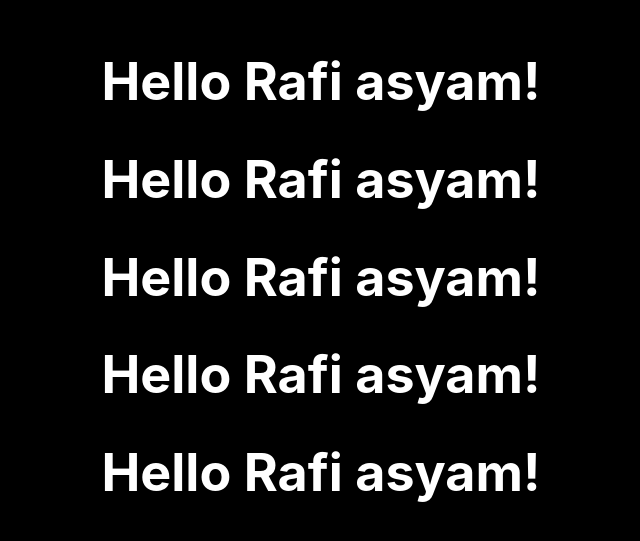
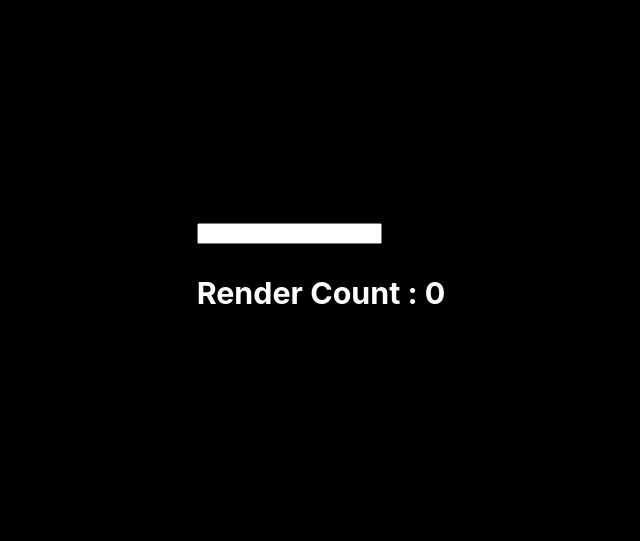
Before and after one commit to RAFiasyam/learn-react-hook, a React (Create React App) app: page / in a window 1280 px wide. Shown: the part 123-664 px from the top of the page, without its empty margins (319-959 px from the left). Built offline with nearby package versions, Linux system fonts and the light colour scheme.

Commit message:
useRef to track application renders

```diff
--- a/src/App.js
+++ b/src/App.js
@@ -1,54 +1,24 @@
-import { useState, createContext, useContext } from 'react';
+import { useState, useEffect, useRef } from 'react';
 import './App.css';
 
-const UserContext = createContext();
+function App() {
+  const [inputValue, setInputValue] = useState('');
+  const count = useRef(0);
 
-function Component1({ name }) {
-  return (
-    <div>
-      <h1>{`Hello ${name}!`}</h1>
-      <Component2 name={name} />
-    </div>
-  );
-}
+  useEffect(() => {
+    count.current = count.current + 1;
+  });
 
-function Component2({ name }) {
-  return (
-    <div>
-      <h1>{`Hello ${name}!`}</h1>
-      <Component3 name={name} />
-    </div>
-  );
-}
 
-function Component3({ name }) {
-  return (
-    <div>
-      <h1>{`Hello ${name}!`}</h1>
-      <Component4 />
-    </div>
-  );
-}
-
-function Component4() {
-  const name = useContext(UserContext);
 
   return (
     <div>
-      <h1>{`Hello ${name}!`}</h1>
-    </div>
-  );
-}
-
-function App() {
-  const [name] = useState('Rafi asyam');
-
-  return (
-    <div>
-      <UserContext.Provider value={name}>
-        <h1>{`Hello ${name}!`}</h1>
-        <Component1 name={name} />
-      </UserContext.Provider>
+      <input
+        type='text'
+        value={inputValue}
+        onChange={((e) => setInputValue(e.target.value))}
+      />
+      <h3>Render Count : {count.current}</h3>
     </div>
   );
 }
```
